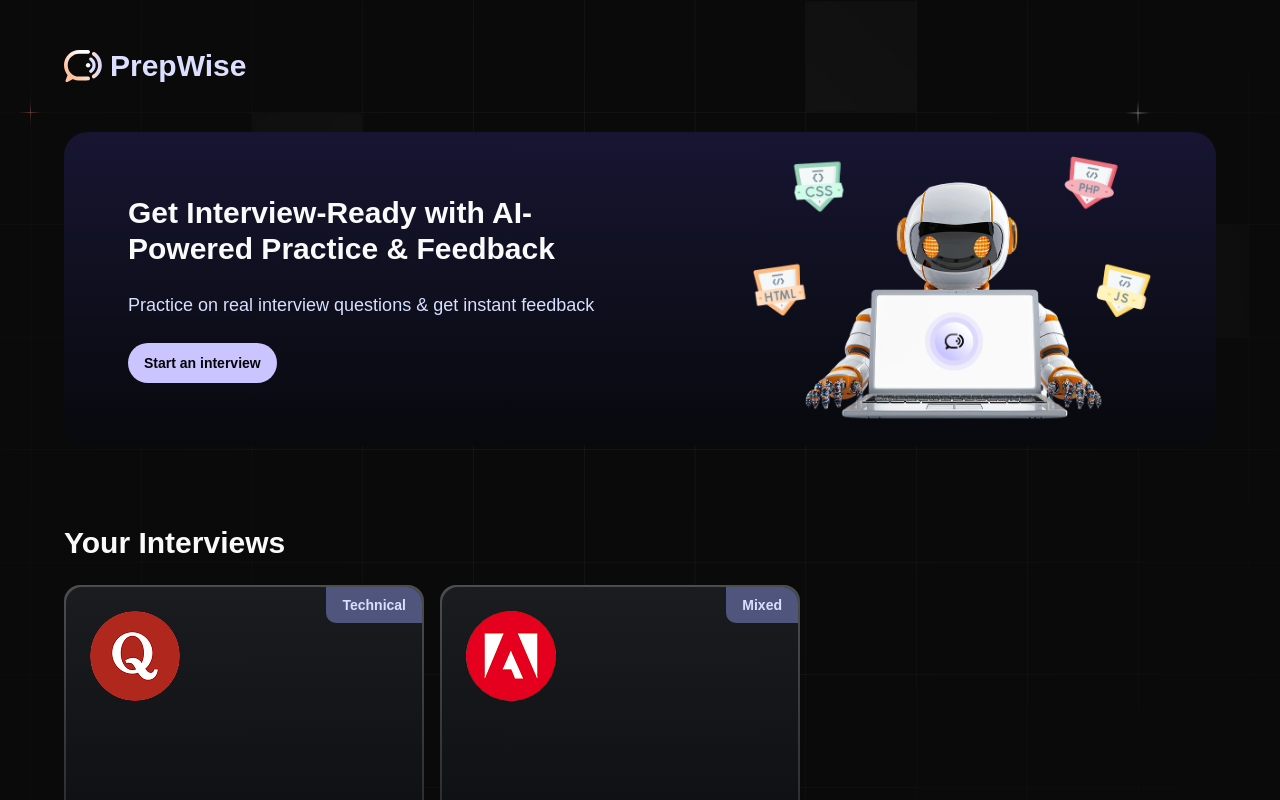
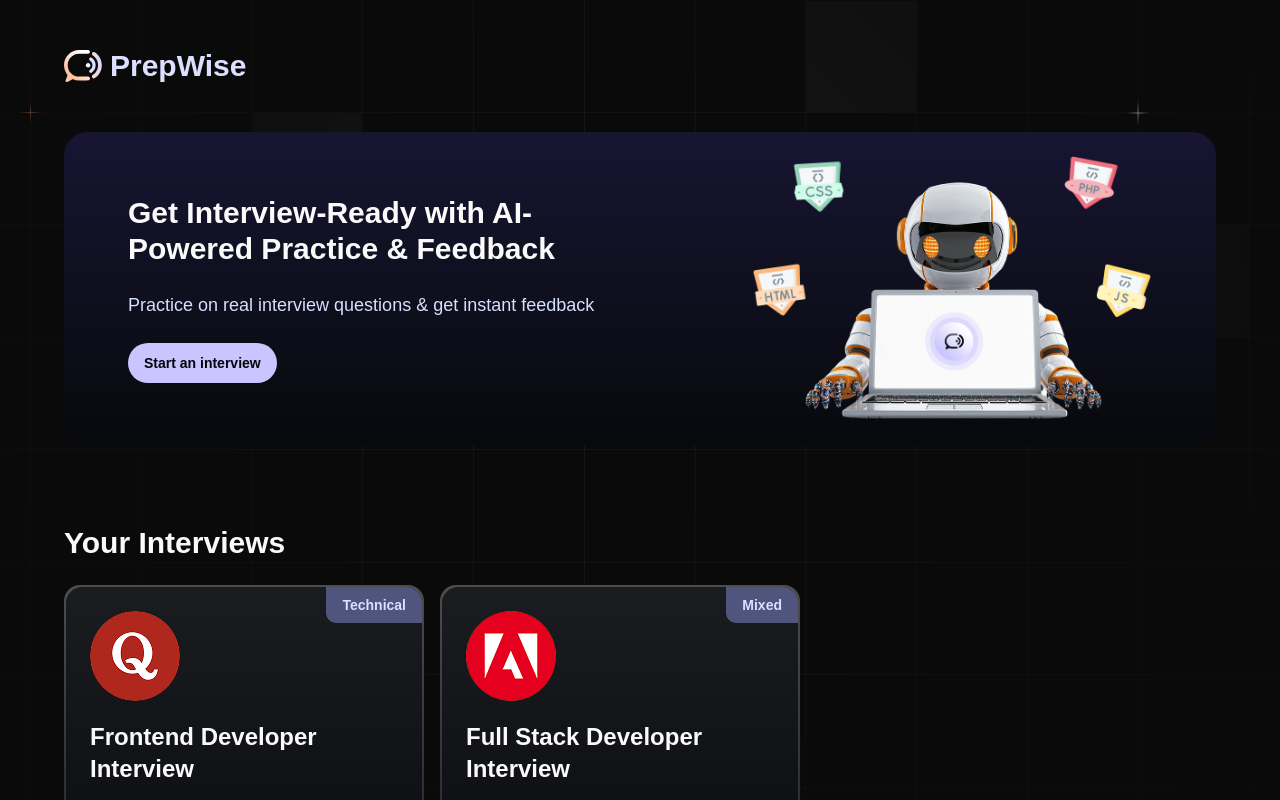
Before and after one commit to saulkurosaki/PREPWISE-PROJECT, a Next.js app: page / in a window 1280 px wide. Shown: the top 800 px of the page. Built offline with nearby package versions, Linux system fonts and the light colour scheme; a web font is replaced by a local one.

Commit message:
feat(InterviewCard): implement the interview card role type display

```diff
--- a/components/InterviewCard.tsx
+++ b/components/InterviewCard.tsx
@@ -31,6 +31,8 @@
             height={90}
             className="rounded-full object-fit size-[90px]"
           />
+
+          <h3 className="mt-5 capitalize">{role} Interview</h3>
         </div>
       </div>
     </div>
```
